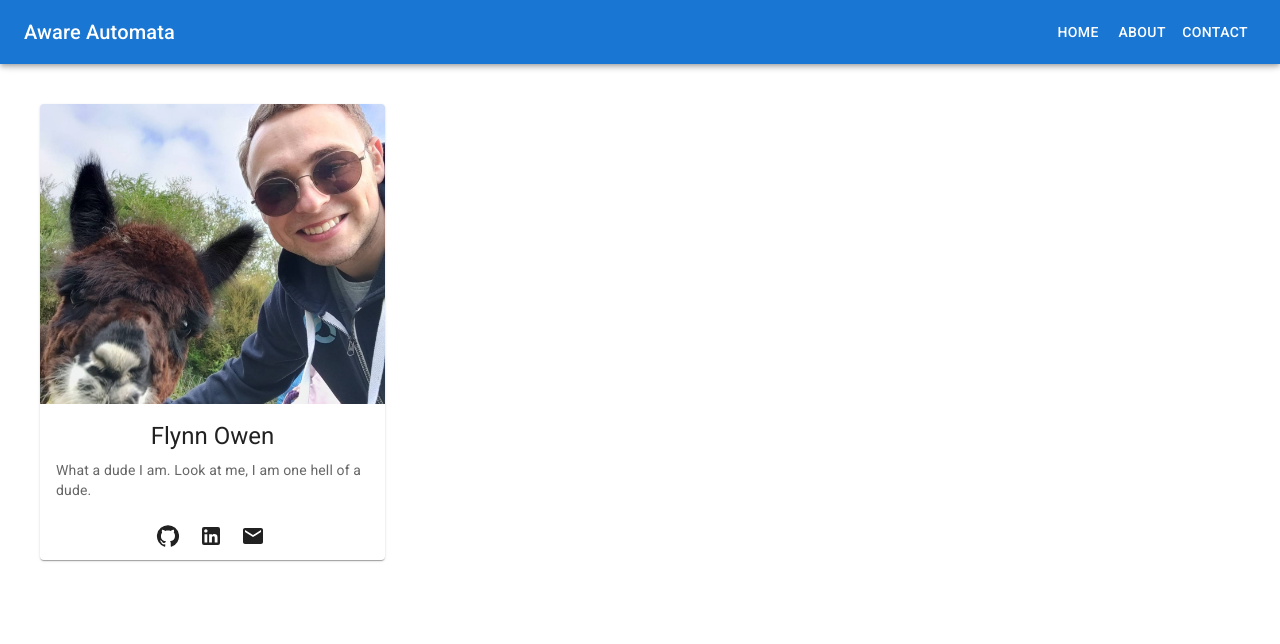
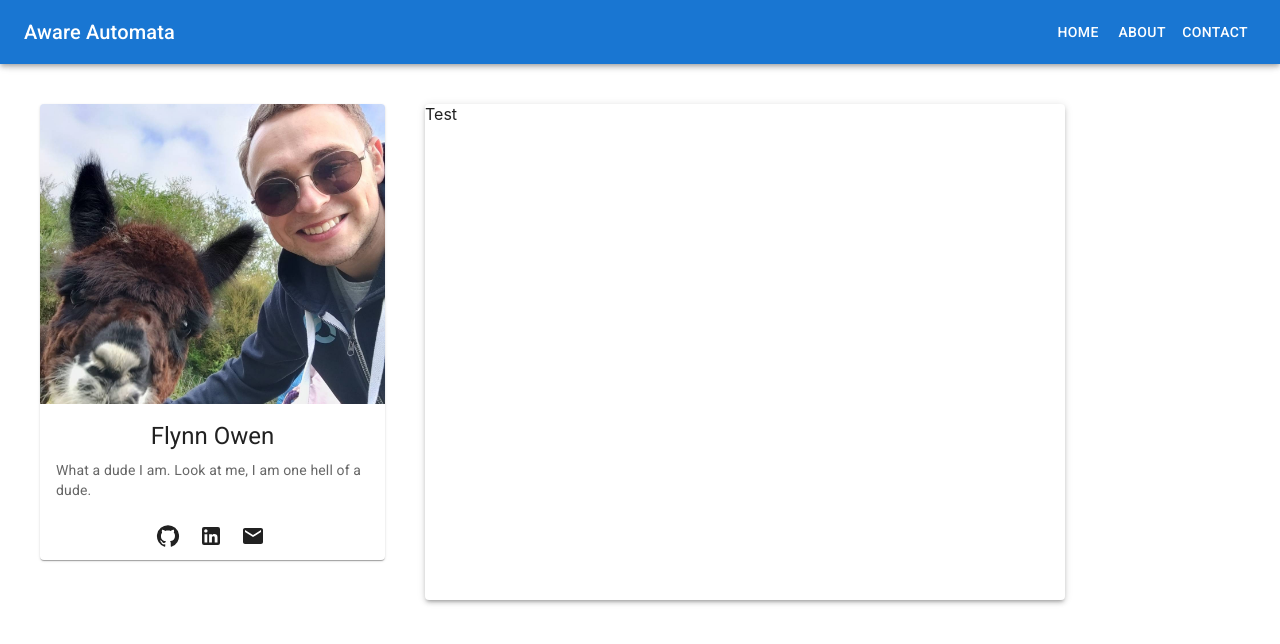
Before and after one commit to FlynnOwen/aware-automaton, a React (Create React App) app in the folder flynn-website/: page / in a window 1280 px wide. Shown: the top 644 px of the page. Built offline with nearby package versions, Linux system fonts and the light colour scheme.

Commit message:
fix display

```diff
--- a/flynn-website/src/App.js
+++ b/flynn-website/src/App.js
@@ -1,6 +1,9 @@
 import './App.css';
 import ProfileCard from './components/cards/profile';
 import CustomAppBar from './components/navbar/appbar';
+import CustomBody from './components/body/body';
+import { Box } from '@mui/material';
+import SimpleAccordion from './components/body/dropdown';
 
 
 function App() {
@@ -32,7 +35,10 @@ function App() {
   return (
     <>
     <CustomAppBar/>
-    <ProfileCard/>
+    <Box sx={{display: 'flex'}}>
+      <ProfileCard/>
+      <CustomBody/>
+    </Box>
     </>
   );
 }
--- a/flynn-website/src/components/cards/profile.js
+++ b/flynn-website/src/components/cards/profile.js
@@ -10,7 +10,7 @@ import EmailIcon from '@mui/icons-material/Email';
 
 export default function ProfileCard() {
   return (
-    <Card sx={{ maxWidth: 345, m: 5}} >
+    <Card sx={{ maxWidth: 345, m: 5, display: 'inline-block'}} >
       <CardActionArea>
         <CardMedia
           component="img"
```
